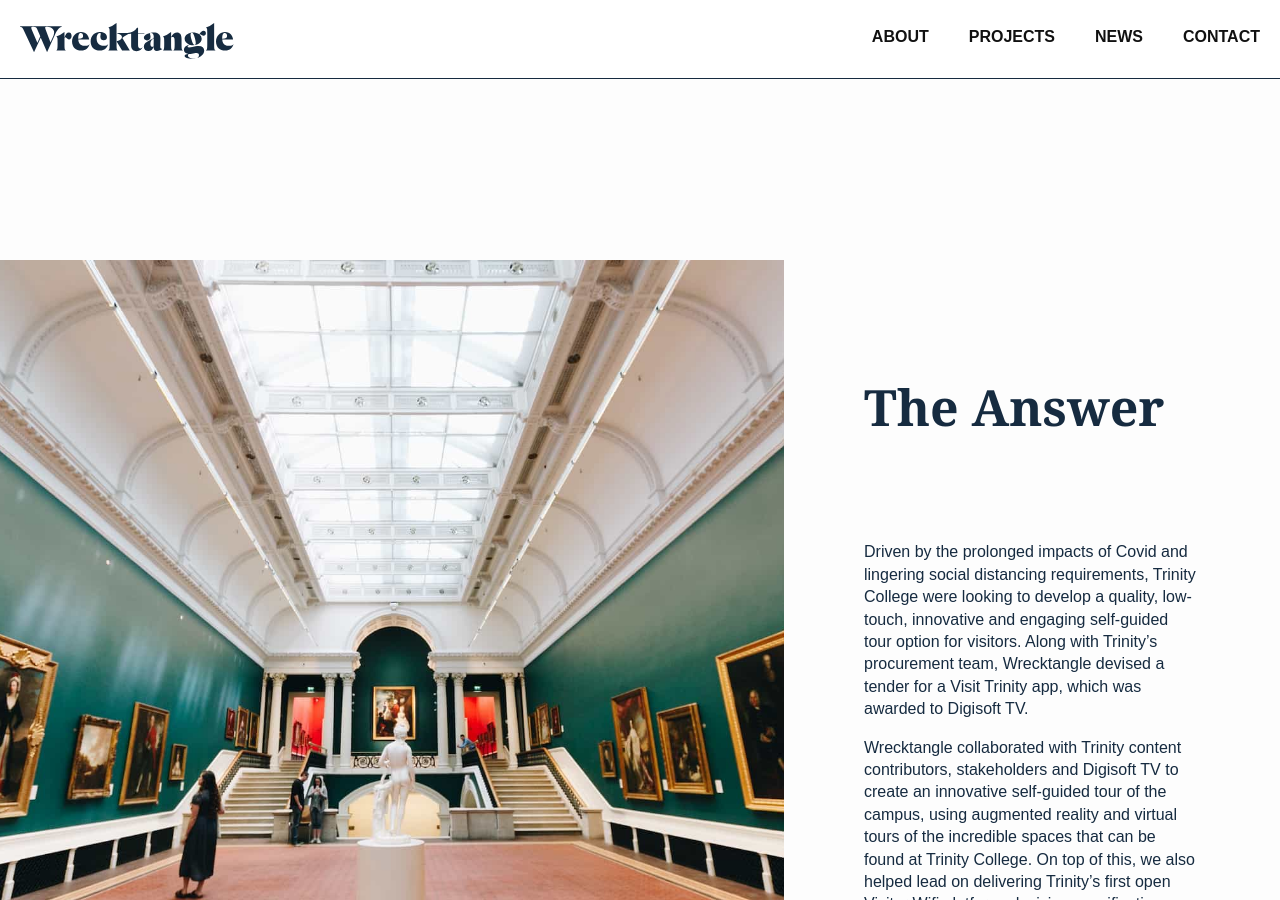
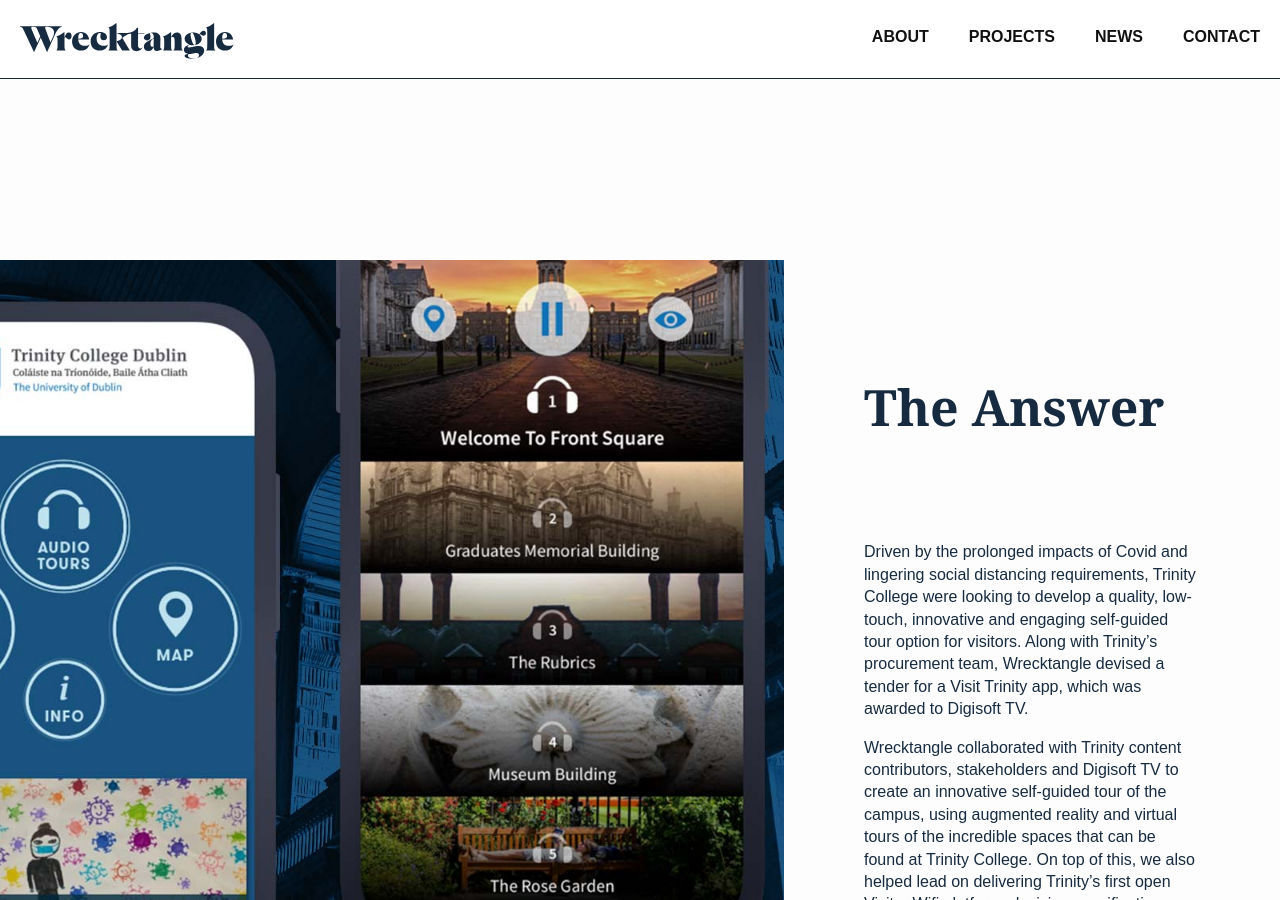
Before and after one commit to HarryFischer/wrecktangle, a Jekyll site: the page built from _projects/visit-trinity-app.markdown, in a window 1280 px wide and 900 px high, scrolled down 527 px. Built offline with Jekyll 4.4.1, drawn with Linux system fonts in a browser that asks for light colours.

Commit message:
Updated Visit Trinity App

```diff
--- a/_projects/visit-trinity-app.markdown
+++ b/_projects/visit-trinity-app.markdown
@@ -7,7 +7,7 @@
 color-name: pink
 content-block:
 - layout: left
-  image: "/uploads/juliet-furst-vjniDz-rmpY-unsplash.jpg"
+  image: "/uploads/composite.jpg"
   image-caption:
   alt:
   array:
@@ -34,7 +34,7 @@
   right-color-name:
   has-grey-background:
 - layout: left
-  image: "/uploads/ana-martin-vdyeDY-_ufw-unsplash%20(1).jpg"
+  image: "/uploads/juliet-furst-vjniDz-rmpY-unsplash.jpg"
   image-caption:
   alt:
   array:
```
